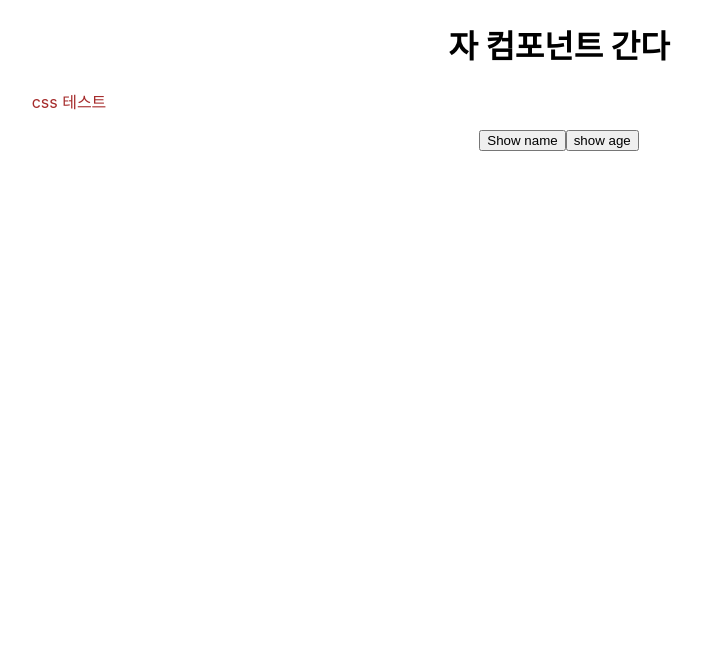
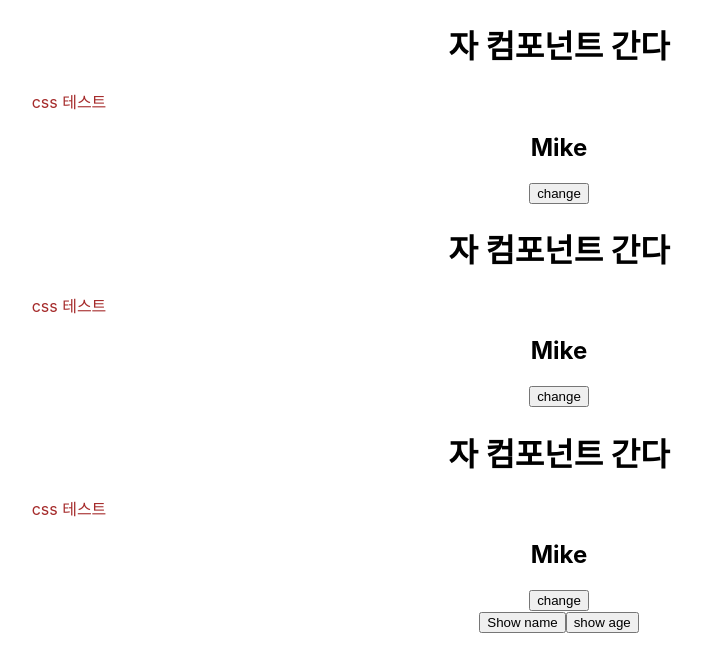
Before and after one commit to HiddenEvent/ReactWork, a React (Create React App) app in the folder voca/: page / in a window 1280 px wide. Shown: the top 672 px of the page, without its empty margins (81-783 px from the left). Built offline with nearby package versions, Linux system fonts and the light colour scheme.

Commit message:
React Hooks : useState 연습

```diff
--- a/voca/src/App.js
+++ b/voca/src/App.js
@@ -8,6 +8,8 @@ function App() {
   return (
     <div className="App">
       <Hellow />
+      <Hellow />
+      <Hellow />
       <Bottom />
     </div>
   );
--- a/voca/src/component/Hellow.js
+++ b/voca/src/component/Hellow.js
@@ -1,11 +1,22 @@
-import React from 'react';
+import React, { useState } from 'react';
 import styles from './Hellow.module.css';
 
 const Hellow = () => {
+  let [name, setName] = useState('Mike');
+
   return (
     <div>
       <h1>자 컴포넌트 간다</h1>
       <p className={styles.box}>css 테스트</p>
+
+      <h2>{name}</h2>
+      <button
+        onClick={() => {
+          setName(name === 'Mike' ? 'Jane' : 'Mike');
+        }}
+      >
+        change
+      </button>
     </div>
   );
 };
```
